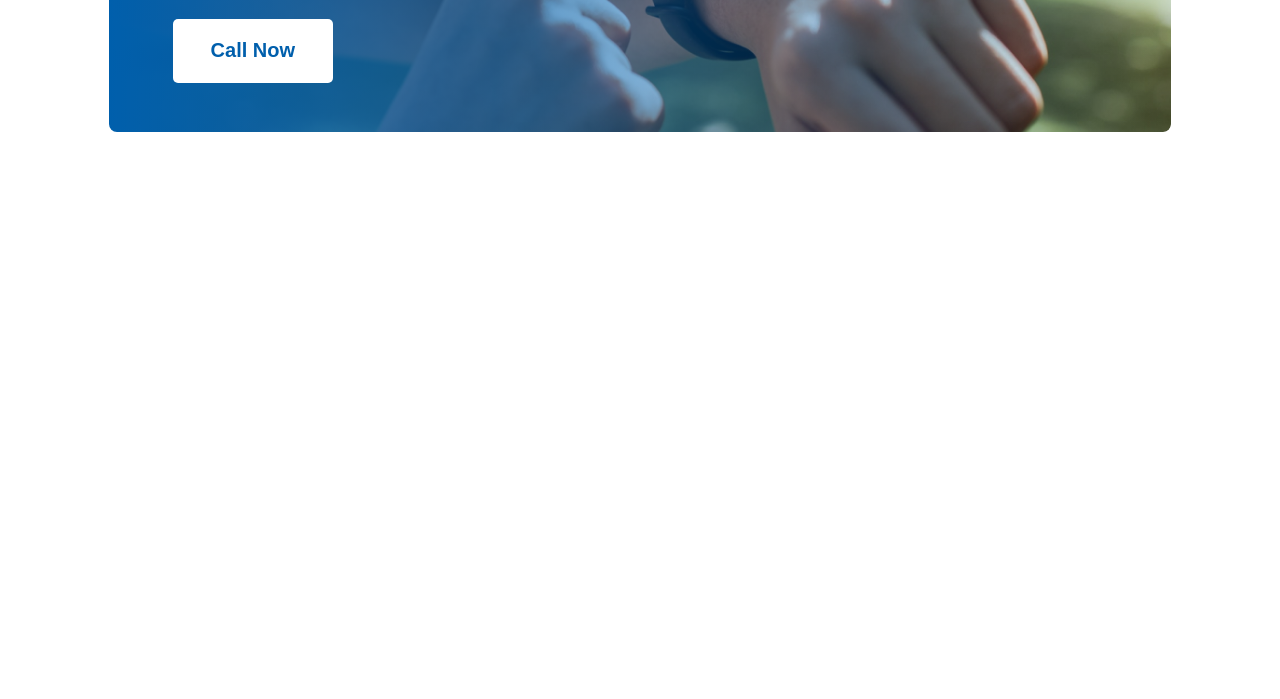
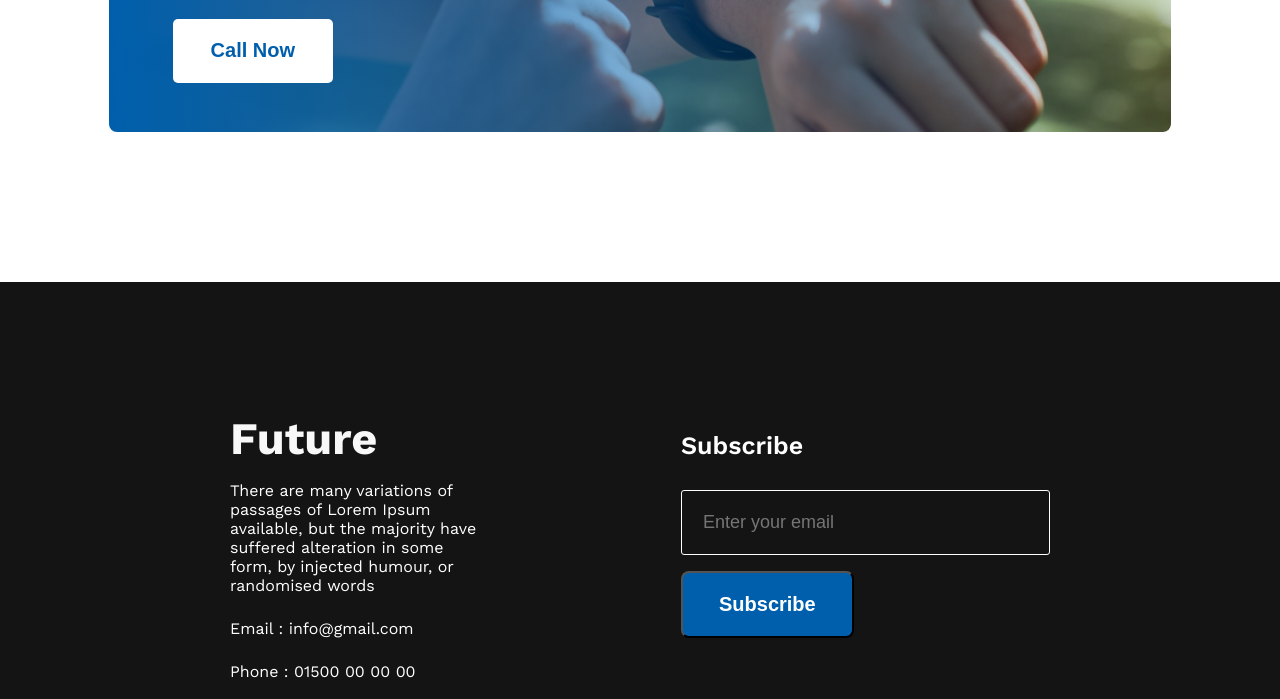
Before and after one commit to Rezwan66/new-year-resolution, a plain HTML site: page index.html in a window 1280 px wide. Shown: the part 2147-2846 px from the top of the page. Before the commit the page ends 2429 px from the top, so only its background shows below. Drawn offline with nearby package versions, Linux system fonts and the light colour scheme.

Commit message:
completed the footer for github pages

```diff
--- a/index.html
+++ b/index.html
@@ -82,7 +82,31 @@
             </div>
         </section>
     </main>
-    <footer></footer>
+    <footer>
+        <div class="footer-container">
+            <div class="future-container">
+                <h3 class="future-title">Future</h3>
+                <p class="future-text">
+                    There are many variations of passages of Lorem Ipsum available, but the majority have suffered
+                    alteration in some form, by injected humour, or randomised words
+                </p>
+                <p class="future-text">Email : info@gmail.com</p>
+                <p class="future-text">Phone : 01500 00 00 00</p>
+                <div class="social-icons">
+                    <img src="images/icons/fb.png" alt="">
+                    <img src="images/icons/twitter.png" alt="">
+                    <img src="images/icons/youtube.png" alt="">
+                </div>
+            </div>
+            <div class="subscribe-container">
+                <h3 class="subscribe-title">Subscribe</h3>
+                <form action="" class="subscribe-form">
+                    <input id="email" type="email" placeholder="Enter your email">
+                    <input id="btn-subscribe" type="submit" value="Subscribe">
+                </form>
+            </div>
+        </div>
+    </footer>
 </body>
 
 </html>
--- a/styles/style.css
+++ b/styles/style.css
@@ -177,3 +177,74 @@ body {
     font-weight: 700;
     margin-bottom: 24px;
 }
+
+/* footer styles */
+
+.footer-container {
+    display: flex;
+    justify-content: space-between;
+    gap: 200px;
+    align-items: baseline;
+    background: var(--dark-01, #151414);
+    padding: 130px 230px;
+}
+
+.future-container {
+    max-width: 485px;
+    /* padding: 130px 230px; */
+}
+
+.future-title {
+    color: #F8F8F8;
+    font-size: 45px;
+    font-weight: 700;
+    margin-bottom: 16px;
+}
+
+.future-text {
+    color: #FFF;
+    font-size: 16px;
+    font-weight: 400;
+    margin-bottom: 24px;
+}
+
+.social-icons {
+    margin-top: 8px;
+}
+
+/* .subscribe-container {
+    padding: 130px 230px;
+} */
+
+.subscribe-form input[type="email"],
+input [type="submit"] {
+    display: block;
+}
+
+#email {
+    color: var(--dark-07, #F3F3F3);
+    font-size: 18px;
+    font-weight: 400;
+    border-radius: 3px;
+    border: 1px solid #FFF;
+    background: transparent;
+    padding: 21px;
+    width: 325px;
+    margin-bottom: 16px;
+}
+
+#btn-subscribe {
+    border-radius: 8px;
+    background: #005FAC;
+    padding: 20px 36px;
+    color: #FFF;
+    font-size: 20px;
+    font-weight: 600;
+}
+
+.subscribe-title {
+    color: #FFF;
+    font-size: 25px;
+    font-weight: 600;
+    margin-bottom: 30px;
+}
```
